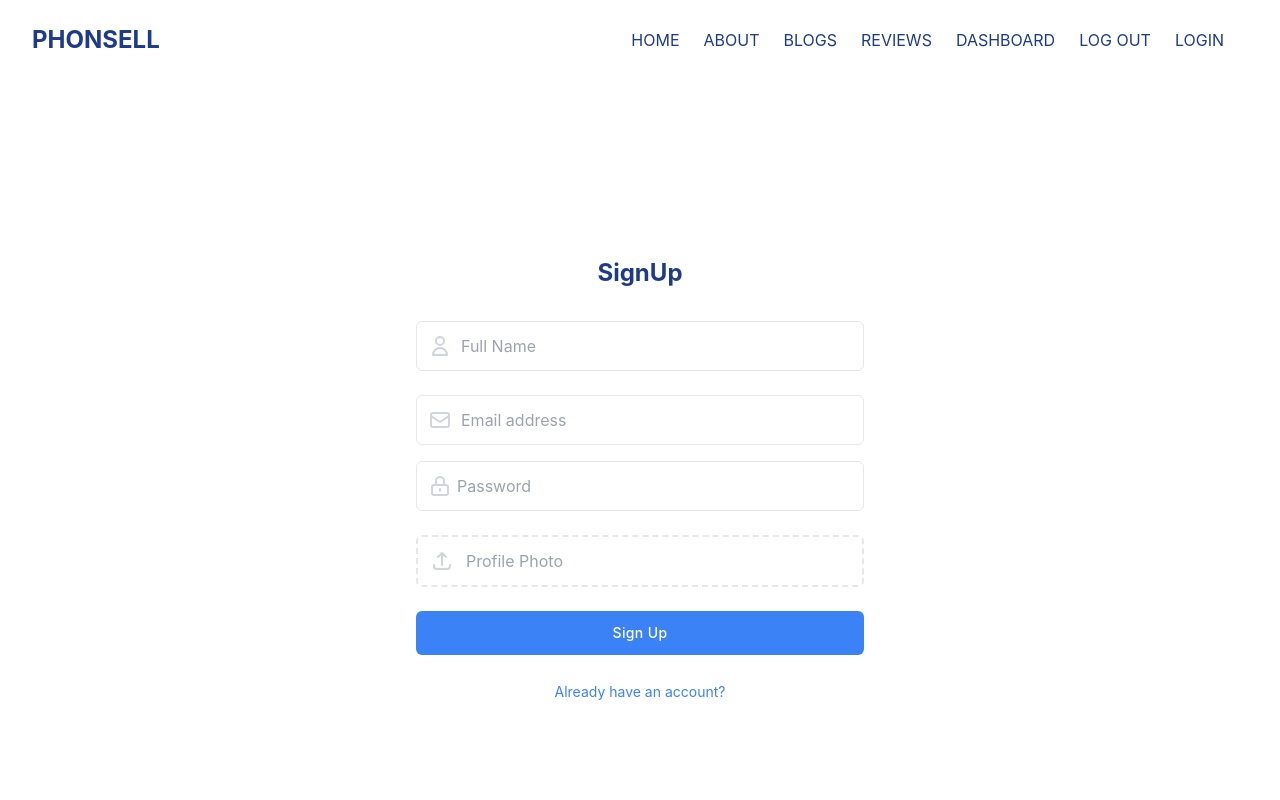
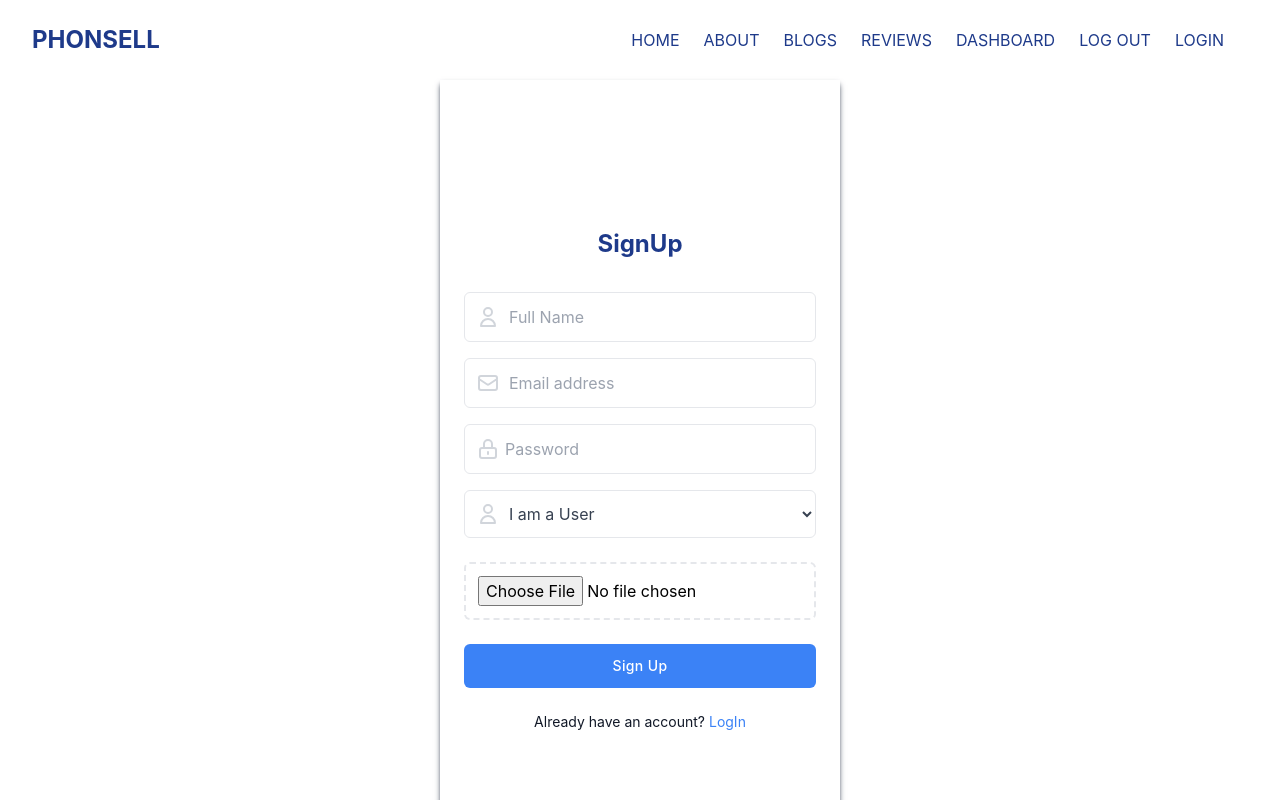
Before and after one commit to Robiulalam76/phonsell-client-side, a React (Create React App) app: page /signup in a window 1280 px wide. Shown: the top 800 px of the page. Built offline with nearby package versions, Linux system fonts and the light colour scheme.

Commit message:
signup input field user image upload

```diff
--- a/package.json
+++ b/package.json
@@ -3,11 +3,13 @@
   "version": "0.1.0",
   "private": true,
   "dependencies": {
+    "@tanstack/react-query": "^4.16.1",
     "@testing-library/jest-dom": "^5.16.5",
     "@testing-library/react": "^13.4.0",
     "@testing-library/user-event": "^13.5.0",
     "react": "^18.2.0",
     "react-dom": "^18.2.0",
+    "react-hook-form": "^7.39.5",
     "react-router-dom": "^6.4.3",
     "react-scripts": "5.0.1",
     "web-vitals": "^2.1.4"
--- a/src/Pages/Profile/Signup/Signup.js
+++ b/src/Pages/Profile/Signup/Signup.js
@@ -1,11 +1,36 @@
 import React from 'react';
+import { Link } from 'react-router-dom';
+import { useForm } from 'react-hook-form';
+const Signup = () => {
+    const { register, handleSubmit, formState: { errors } } = useForm()
 
-const Signup = () => {
+    const handleSignup = data => {
+        saveUser(data.image[0])
+
+    }
+
+    // image hosting to imageBB
+    const saveUser = (image) => {
+        const formData = new FormData()
+        formData.append('image', image)
+        const uri = `https://api.imgbb.com/1/upload?key=cb1d02f9d4fd8fd69411c15e571d60bf`
+        // console.log(uri);
+        fetch(uri, {
+            method: 'POST',
+            body: formData
+        })
+            .then(res => res.json())
+            .then(imgData => {
+                console.log(imgData);
+            })
+    }
+
     return (
 
         <section className="bg-white dark:bg-gray-900 pb-8">
-            <div className="container flex items-center justify-center min-h-screen px-6 mx-auto">
-                <form className="w-full max-w-md">
+            <div className="w-[400px] flex items-center justify-center min-h-screen px-6 mx-auto shadow-md shadow-gray-600">
+
+                <form onSubmit={handleSubmit(handleSignup)} className="w-full max-w-md">
                     <h1 className='text-blue-900 dark:text-white text-2xl font-bold text-center'>SignUp</h1>
 
                     <div class="relative flex items-center mt-8">
@@ -15,18 +40,24 @@ const Signup = () => {
                             </svg>
                         </span>
 
-                        <input type="text" name='name' class="block w-full py-3 text-gray-700 bg-white border rounded-md px-11 dark:bg-gray-900 dark:text-gray-300 dark:border-gray-600 focus:border-blue-400 dark:focus:border-blue-300 focus:ring-blue-300 focus:outline-none focus:ring focus:ring-opacity-40" placeholder="Full Name" />
+                        <input
+                            {...register('name', { required: 'Name is Required' })}
+                            type="text" name='name' class="block w-full py-3 text-gray-700 bg-white border rounded-md px-11 dark:bg-gray-900 dark:text-gray-300 dark:border-gray-600 focus:border-blue-400 dark:focus:border-blue-300 focus:ring-blue-300 focus:outline-none focus:ring focus:ring-opacity-40" placeholder="Full Name" required />
                     </div>
+                    {errors.name && <p className='text-red-600'>{errors.name.message}</p>}
 
-                    <div className="relative flex items-center mt-6">
+                    <div className="relative flex items-center mt-4">
                         <span className="absolute">
                             <svg xmlns="http://www.w3.org/2000/svg" className="w-6 h-6 mx-3 text-gray-300 dark:text-gray-500" fill="none" viewBox="0 0 24 24" stroke="currentColor" stroke-width="2">
                                 <path stroke-linecap="round" stroke-linejoin="round" d="M3 8l7.89 5.26a2 2 0 002.22 0L21 8M5 19h14a2 2 0 002-2V7a2 2 0 00-2-2H5a2 2 0 00-2 2v10a2 2 0 002 2z" />
                             </svg>
                         </span>
 
-                        <input type="email" name='email' className="block w-full py-3 text-gray-700 bg-white border rounded-md px-11 dark:bg-gray-900 dark:text-gray-300 dark:border-gray-600 focus:border-blue-400 dark:focus:border-blue-300 focus:ring-blue-300 focus:outline-none focus:ring focus:ring-opacity-40" placeholder="Email address" />
+                        <input
+                            {...register('email', { required: 'Email is Required' })}
+                            type="email" name='email' className="block w-full py-3 text-gray-700 bg-white border rounded-md px-11 dark:bg-gray-900 dark:text-gray-300 dark:border-gray-600 focus:border-blue-400 dark:focus:border-blue-300 focus:ring-blue-300 focus:outline-none focus:ring focus:ring-opacity-40" placeholder="Email address" required />
                     </div>
+                    {errors.email && <p className='text-red-600'>{errors.email.message}</p>}
 
                     <div className="relative flex items-center mt-4">
                         <span className="absolute">
@@ -35,18 +66,43 @@ const Signup = () => {
                             </svg>
                         </span>
 
-                        <input type="password" name='password' className="block w-full px-10 py-3 text-gray-700 bg-white border rounded-md dark:bg-gray-900 dark:text-gray-300 dark:border-gray-600 focus:border-blue-400 dark:focus:border-blue-300 focus:ring-blue-300 focus:outline-none focus:ring focus:ring-opacity-40" placeholder="Password" />
+                        <input
+                            {...register('password', {
+                                required: 'Password is Required', minLength: { value: 6, message: 'Password at least 6 Charecters' }
+                            })}
+                            type="password" name='password' className="block w-full px-10 py-3 text-gray-700 bg-white border rounded-md dark:bg-gray-900 dark:text-gray-300 dark:border-gray-600 focus:border-blue-400 dark:focus:border-blue-300 focus:ring-blue-300 focus:outline-none focus:ring focus:ring-opacity-40" placeholder="Password" required />
                     </div>
+                    {errors.password && <p className='text-red-600'>{errors.password.message}</p>}
+
+
+
+                    <div className="relative flex items-center mt-4">
+                        <span class="absolute">
+                            <svg xmlns="http://www.w3.org/2000/svg" class="w-6 h-6 mx-3 text-gray-300 dark:text-gray-500" fill="none" viewBox="0 0 24 24" stroke="currentColor" stroke-width="2">
+                                <path stroke-linecap="round" stroke-linejoin="round" d="M16 7a4 4 0 11-8 0 4 4 0 018 0zM12 14a7 7 0 00-7 7h14a7 7 0 00-7-7z" />
+                            </svg>
+                        </span>
+
+                        <select
+                            {...register('role', { required: 'User or Seller Required' })}
+                            name='role'
+                            id="small" class="block w-full px-10 py-3 text-gray-700 bg-white border rounded-md dark:bg-gray-900 dark:text-gray-400 dark:border-gray-600 focus:border-blue-400 dark:focus:border-blue-300 focus:ring-blue-300 focus:outline-none focus:ring focus:ring-opacity-40">
+                            <option selected value="user">I am a User</option>
+                            <option value="seller">I am a Seller</option>
+                        </select>
+                    </div>
+                    {errors.role && <p className='text-red-600'>{errors.role.message}</p>}
 
                     <label for="dropzone-file" className="flex items-center px-3 py-3 mx-auto mt-6 text-center bg-white border-2 border-dashed rounded-md cursor-pointer dark:border-gray-600 dark:bg-gray-900">
                         <svg xmlns="http://www.w3.org/2000/svg" className="w-6 h-6 text-gray-300 dark:text-gray-500" fill="none" viewBox="0 0 24 24" stroke="currentColor" stroke-width="2">
                             <path stroke-linecap="round" stroke-linejoin="round" d="M4 16v1a3 3 0 003 3h10a3 3 0 003-3v-1m-4-8l-4-4m0 0L8 8m4-4v12" />
                         </svg>
 
-                        <h2 className="mx-3 text-gray-400">Profile Photo</h2>
-
-                        <input id="dropzone-file" type="file" className="hidden" />
+                        <input
+                            {...register('image', { required: 'User Image Required' })}
+                            id="dropzone-file" name='image' type="file" className="dark:text-gray-400" required />
                     </label>
+                    {errors.image && <p className='text-red-600'>{errors.image.message}</p>}
 
                     <div className="mt-6">
                         <button className="w-full px-6 py-3 text-sm font-medium tracking-wide text-white capitalize transition-colors duration-300 transform bg-blue-500 rounded-md hover:bg-blue-400 focus:outline-none focus:ring focus:ring-blue-300 focus:ring-opacity-50">
@@ -54,9 +110,9 @@ const Signup = () => {
                         </button>
 
                         <div className="mt-6 text-center ">
-                            <a href="#" className="text-sm text-blue-500 hover:underline dark:text-blue-400">
-                                Already have an account?
-                            </a>
+                            <p className="text-sm text-gray-900 hover:underline dark:text-gray-400">
+                                Already have an account? <Link className='text-sm text-blue-500 hover:underline dark:text-blue-400' to='/login'>LogIn</Link>
+                            </p>
                         </div>
                     </div>
                 </form>
--- a/src/Pages/Shared/Footer/Footer.js
+++ b/src/Pages/Shared/Footer/Footer.js
@@ -9,7 +9,7 @@ const Footer = () => {
                         <div className="w-full -mx-6 lg:w-2/5">
                             <div className="px-6">
                                 <div>
-                                    <a href="#" className="text-xl font-bold text-gray-800 dark:text-white hover:text-gray-700 dark:hover:text-gray-300">Brand</a>
+                                    <a href="#" className="text-xl font-bold text-gray-800 dark:text-white hover:text-gray-700 dark:hover:text-gray-300">PHONSELL.COM</a>
                                 </div>
 
                                 <p className="max-w-sm mt-2 text-gray-500 dark:text-gray-400">Join 31,000+ other and never miss out on new tips, tutorials, and more.</p>
--- a/src/index.js
+++ b/src/index.js
@@ -3,11 +3,19 @@ import ReactDOM from 'react-dom/client';
 import './index.css';
 import App from './App';
 import reportWebVitals from './reportWebVitals';
+import {
+  QueryClient,
+  QueryClientProvider,
+} from '@tanstack/react-query'
+const queryClient = new QueryClient()
+
 
 const root = ReactDOM.createRoot(document.getElementById('root'));
 root.render(
   <React.StrictMode>
-    <App />
+    <QueryClientProvider client={queryClient}>
+      <App />
+    </QueryClientProvider>
   </React.StrictMode>
 );
 
```
Also changed, not shown: 1 other file (tests, documents, lock files or other folders).
